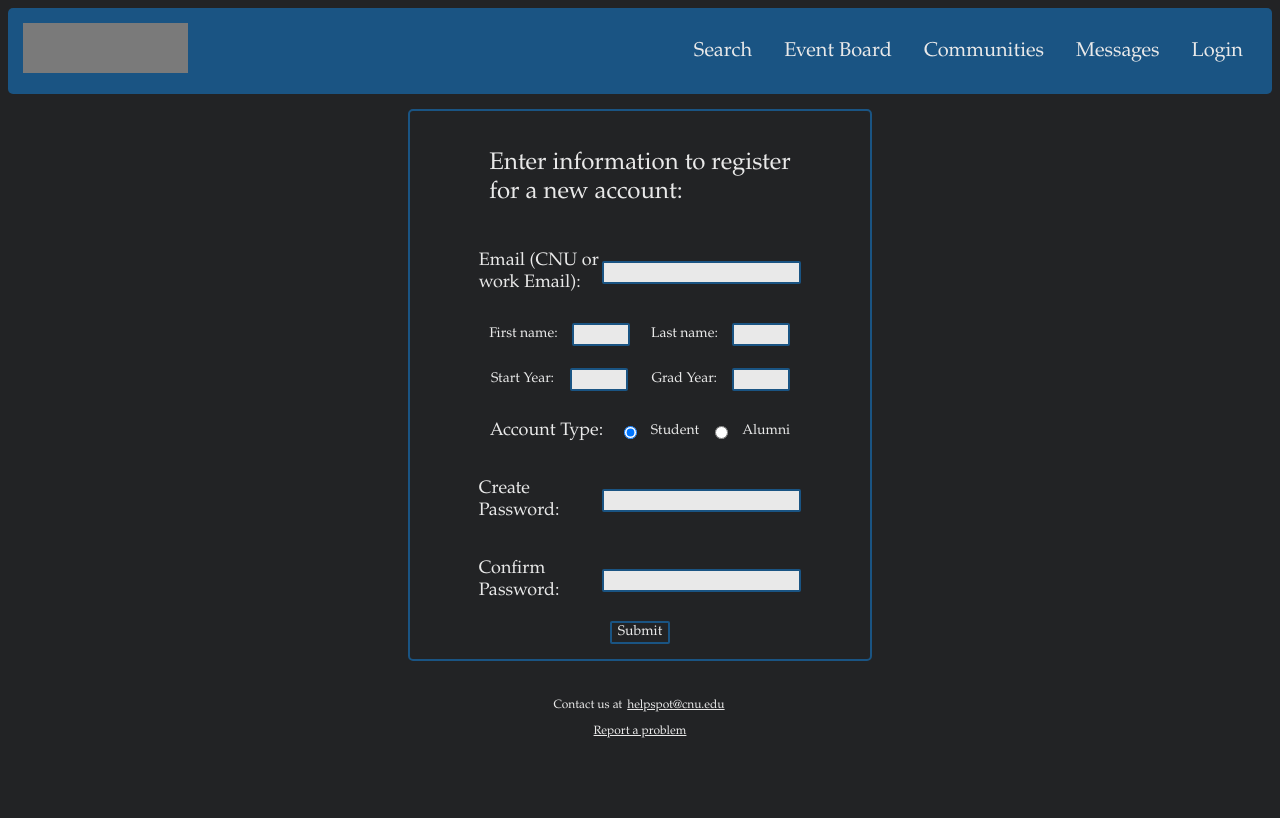
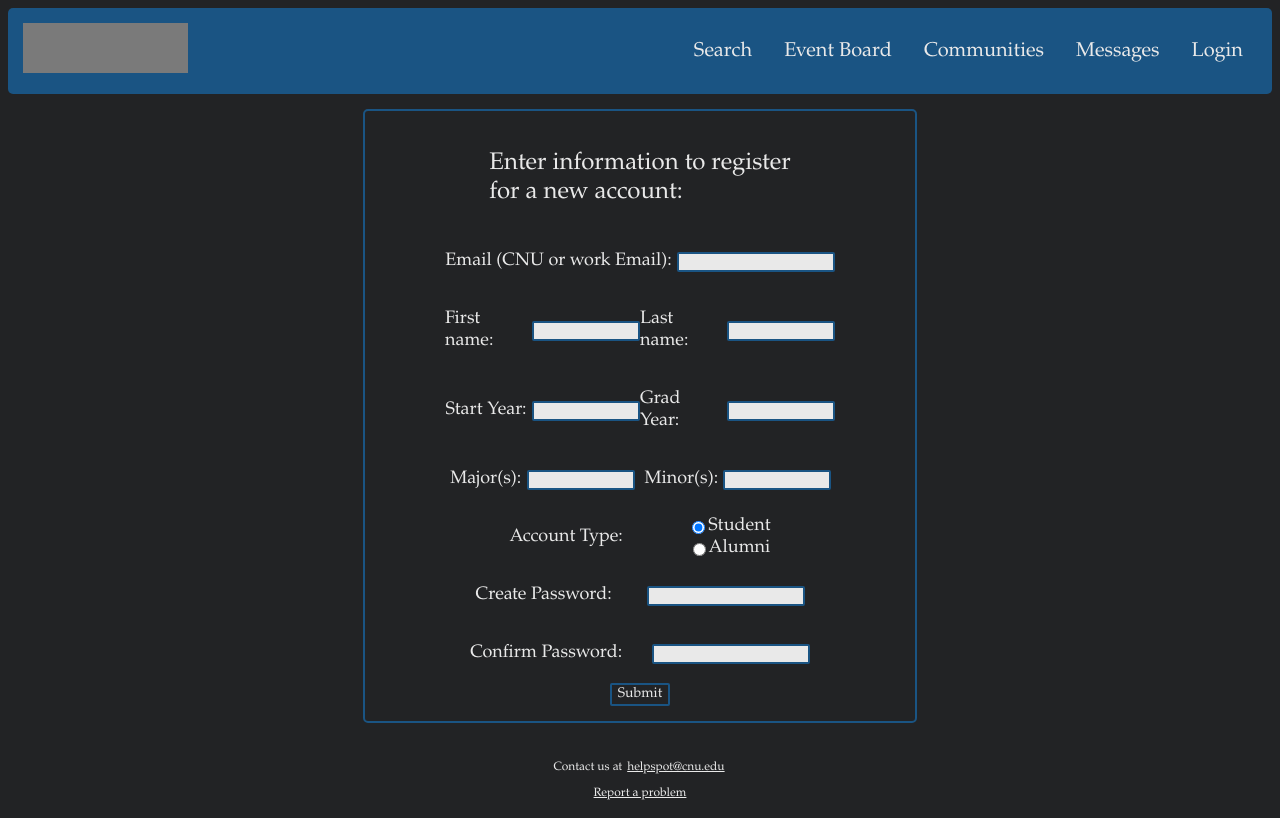
Before and after one commit to lukecotnoir/CPSC351-group1, a PHP site: page /Sign_up.php in a window 1280 px wide. Before the commit the page ends 738 px from the top, so only its background shows below. Run offline with PHP 8.4, Linux system fonts and the light colour scheme; grey boxes are pictures that could not be loaded.

Commit message:
sign in page html and styling

```diff
--- a/Login.php
+++ b/Login.php
@@ -14,7 +14,7 @@ include_once(realpath(TEMPLATES_PATH . "/header.php"));
             <p>Password:&nbsp</p>
             <div class=text-box><input type="password" name="pword" id="password"></div>
         </div>
-        <div class="show-password"><input type="checkbox" onclick="myFunction()"><p style="font-size:10px">Show Password</p></div>
+        <div class="show-password"><input type="checkbox" onclick="myFunction()"><p style="font-size: 12px;">Show Password</p></div>
         <script>
           function myFunction() {
             var x = document.getElementById("password");
--- a/Reports_system.php
+++ b/Reports_system.php
@@ -23,8 +23,8 @@
                     <div class="text-box"><input type ='text', name='reportdescribe'></div>
                 </div>
                 <div class="line">
-                    <p>Your CNU ID*:</p>
-                    <div class="text-box"><input type = "text" name = "reporterID"></div>
+                    <p>Your email*:</p>
+                    <div class="text-box"><input type = "text" name = "reporterEmail"></div>
                 </div>
                 <div class="line">
                     <p>Reason for report:</p>
--- a/Sign_up.php
+++ b/Sign_up.php
@@ -8,35 +8,71 @@ include_once(realpath(TEMPLATES_PATH . "/header.php"));
         <div class="title"><p>Enter information to register <br>for a new account:</p></div>
         <div class="line">
             <p>Email (CNU or work Email):&nbsp</p>
-            <div class=text-box><input type="text" name="email"></div>
+            <div class="text-box"><input type="text" name="email"></div>
         </div>
         <div class="two-items">
             <div class="line">
                 <p>First name:&nbsp</p>
-                <div class=text-box><input type="text" name="fName"></div>
+                <div class="text-box"><input type="text" name="fName"></div>
             </div>
             <div class="line">
                 <p>Last name:&nbsp</p>
-                <div class=text-box><input type="text" name="lName"></div>
+                <div class="text-box"><input type="text" name="lName"></div>
             </div>
         </div>
         <div class="two-items">
             <div class="line">
                 <p>Start Year:&nbsp</p>
-                <div class=text-box><input type="text" name="startYr"></div>
+                <div class="text-box"><input type="text" name="startYr"></div>
             </div>
             <div class="line">
                 <p>Grad Year:&nbsp</p>
-                <div class=text-box><input type="text" name="gradYr"></div>
+                <div class="text-box"><input type="text" name="gradYr"></div>
+            </div>
+        </div>
+        <div class="two-items">
+            <div class="line">
+                <p>Major(s):</p>
+                <div class="text-box"><input type="text" name="major"></div>
+            </div>
+            <div class="line">
+                <p>Minor(s):</p>
+                <div class="text-box"><input type="text" name="minor"></div>
             </div>
         </div>
         <div class="line">
-            <p>Account Type:&nbsp</p>
-            <input type="radio" id="student" name="acctype" value="Student" checked="checked">
-            <label for="student">Student</label>
-            <input type="radio" id="alum" name="acctype" value="Alumni">
-            <label for="alum">Alumni</label>
+            <p>Account Type:</p>
+            <div class="accSelect">
+                <div class="acctype">
+                    <input type="radio" id="student" name="acctype" value="Student" onclick="studentAlumni()" checked="checked">
+                    <label for="student">Student</label>
+                </div>
+                <div class="acctype">
+                    <input type="radio" id="alum" name="acctype" value="Alumni" onclick="studentAlumni()">
+                    <label for="alum">Alumni</label>
+                </div>
+            </div>
         </div>
+        <div id="textboxes" class="two-items" style="display: none">
+            <div class="line">
+                <p>Employer:&nbsp</p>
+                <div class="text-box"><input type="text" name="empl"></div>
+            </div>
+            <div class="line">
+                <p>Job Title:&nbsp</p>
+                <div class="text-box"><input type="text" name="job"></div>
+            </div>
+        </div>
+        <script>
+        function studentAlumni() {
+            var x = document.getElementById("alum");
+            if (x.checked) {
+              document.getElementById("textboxes").style.display="flex";
+            } else {
+              document.getElementById("textboxes").style.display="none";
+            }
+        }
+        </script>
         <div class="line">
             <p>Create Password:&nbsp</p>
             <div class=text-box><input type="text" name="pword"></div>
--- a/public_html/css/global.css
+++ b/public_html/css/global.css
@@ -1,7 +1,7 @@
 :root {
     --text-primary: #e9e9e9;
     --text-secondary: #000000;
-    --text-gray: #767676;
+    --text-gray: #9d9d9d;
     --bg-dark: #222325;
     --bg-blue-primary: #1a5483;
     --bg-blue-secondary: #20649c;
--- a/public_html/css/sign_up-styling.css
+++ b/public_html/css/sign_up-styling.css
@@ -8,7 +8,7 @@ body {
     border-color: var(--bg-blue-primary);
     border-radius: 5px;
     font-family: Baskerville, "Baskerville Old Face", "Goudy Old Style", Garamond, "Times New Roman", serif;
-    max-width: fit-content;
+    max-width: 550px;
     margin: auto;
     margin-top: 15px;
 }
@@ -21,39 +21,28 @@ body {
     font-size: 18px;
     color: var(--text-primary);
 }
-.line, .two-items {
+.line, .two-items, .acctype {
     display: flex;
     flex-direction: row;
     align-items: center;
     justify-content: space-evenly;
     width: 75%;
 }
-.line label {
-    font-size: 14px;
+.acctype {
+    justify-content: center;
 }
-.two-items {
-    font-size: 14px;
+.text-box input{
+    font-size: 12px;
+    width: 150px;
 }
 .two-items input {
-    width: 50px;
+    width: 100px;
 }
-.sign-up{
-    color: var(--text-gray);
-    font-size: 14px;
-}
-.sign-up a{
-    color: var(--text-primary);
-    font-size: 14px;
-}
-.sign-up a:hover{
-    border-style: solid;
-    border-width: 1.5px;
-    border-color: var(--bg-blue-primary);
-    border-radius: 5px;
-    text-decoration: none;
-    background-color: var(--text-primary);
-    color: black;
-    transition: 0.1s ease;
+.accSelect {
+    display: flex;
+    flex-direction: column;
+    align-items: center;
+    justify-content: center;
 }
 .title {
     font-size: 24px;
```
